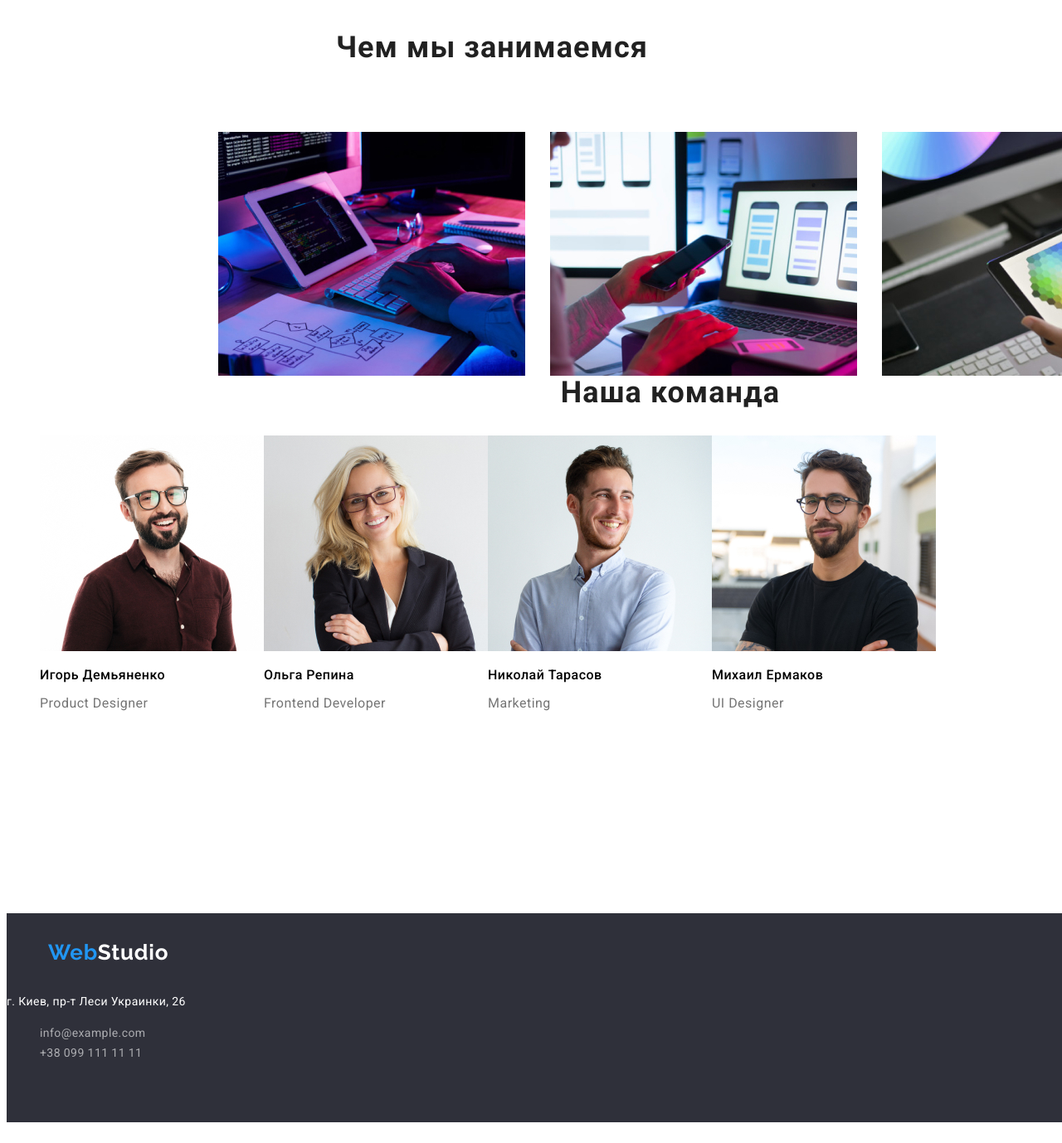
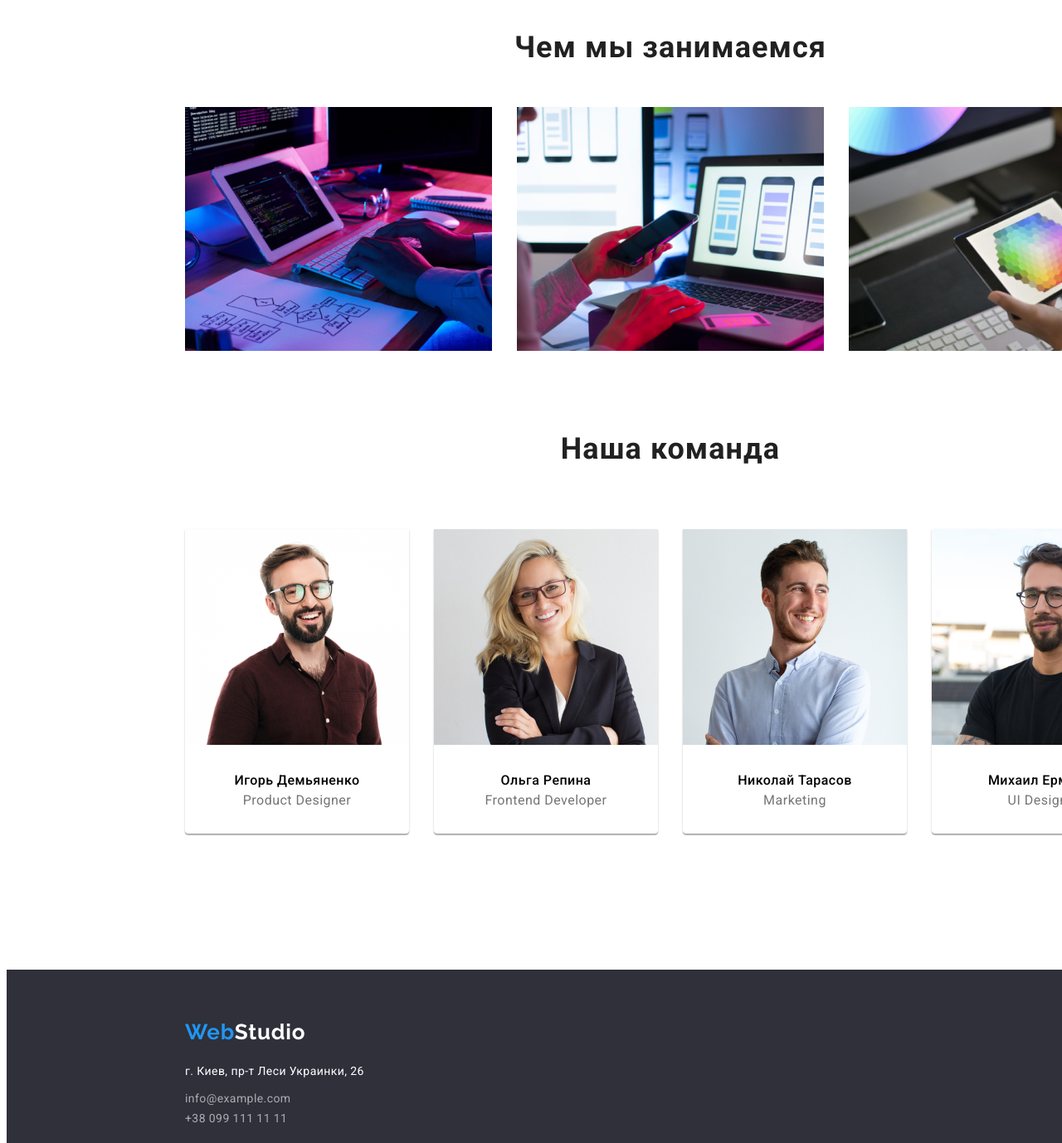
Before and after one commit to andrushi69/homework-3, a plain HTML site: page index.html in a window 1280 px wide. Shown: the part 940-2318 px from the top of the page at 83% size. Drawn offline with Linux system fonts and the light colour scheme.

Commit message:
update(Studio)

```diff
--- a/css/style.css
+++ b/css/style.css
@@ -1,8 +1,6 @@
-html{
-
+html {
   box-sizing: border-box;
 }
-
 body {
   font-family: Roboto, sans-serif;
 }
@@ -11,17 +9,15 @@ p {
 }
 
 /* header */
-.main-container{
+.main-container {
   height: 80px;
   display: flex;
   flex-direction: row;
   width: 1600px;
 }
-.navigation-container{
-
+.navigation-container {
   display: flex;
   flex-direction: row;
-
 }
 .title {
   color: #2196f3;
@@ -30,7 +26,6 @@ p {
   font-size: 26px;
   line-height: 1.19;
   letter-spacing: 0.03em;
-
 }
 .title-2 {
   color: black;
@@ -55,7 +50,7 @@ p {
   flex-direction: row;
   margin: auto;
 }
-.link-first{
+.link-first {
   text-decoration: none;
   color: black;
   margin: 32px 25px;
@@ -63,14 +58,14 @@ p {
   height: 16px;
 }
 
-.link-second{
+.link-second {
   text-decoration: none;
   color: black;
   margin: 32px 25px;
   width: 68px;
   height: 16px;
 }
-.main-link{
+.main-link {
   text-decoration: none;
   color: black;
   margin: 24px 43px 25px 215px;
@@ -81,7 +76,13 @@ p {
   text-decoration: none;
   color: black;
   margin: 32px 25px 32px 50px;
-
+}
+.footer-link {
+  text-decoration: none;
+  color: black;
+  margin: 60px 1240px 10px 215px;
+  width: 145px;
+  height: 31px;
 }
 .link-2 {
   color: #757575;
@@ -90,20 +91,27 @@ p {
 .link-3 {
   text-decoration: none;
   color: rgba(255, 255, 255, 0.6);
+  margin-bottom: 5px;
+  margin-top: 9px;
 }
-.link-4{
+.link-4 {
   color: #757575;
   text-decoration: none;
   margin: 32px 25px 32px 306px;
   width: 135px;
   height: 16px;
 }
-.link-5{
+.link-5 {
   color: #757575;
   text-decoration: none;
   margin: 32px 215px 32px 25px;
   width: 122px;
   height: 16px;
+}
+.link-6 {
+  text-decoration: none;
+  color: rgba(255, 255, 255, 0.6);
+  margin-top: 4px;
 }
 
 /* footer*/
@@ -115,18 +123,15 @@ p {
   display: flex;
   flex-direction: column;
   align-items: center;
-
 }
-.main-last-section{
-
+.main-last-section {
   background-color: #2f303a;
   color: #ffffff;
+  width: 1600px;
   height: 252px;
-  width: 1600px;
   display: flex;
   flex-direction: column;
-  align-items: flex-start;
-
+  text-align: start;
 }
 .title-3 {
   color: white;
@@ -144,15 +149,16 @@ p {
   letter-spacing: 0.03em;
   color: rgba(255, 255, 255, 0.6);
   list-style-type: none;
+  text-align: start;
+  padding: 0;
+  margin-top: 9px;
 }
 .list-2 :hover {
   color: #2196f3;
 }
-.profession-container{
-
+.profession-container {
   width: 1600px;
   height: 648px;
-
 }
 .address:hover {
   color: #2196f3;
@@ -165,6 +171,11 @@ p {
   letter-spacing: 0.03em;
   text-decoration: none;
   font-style: normal;
+  margin-top: 9px;
+  margin-bottom: 9px;
+}
+.last-footer-section {
+  margin: 10px 1154px 60px 215px;
 }
 /* main section  */
 .button {
@@ -182,7 +193,6 @@ p {
   width: 200px;
   height: 50px;
   margin: 15px 700px 200px 700px;
-
 }
 .button-2:hover {
   background-color: #2196f3;
@@ -213,42 +223,48 @@ p {
   line-height: 1.16;
   text-align: center;
   letter-spacing: 0.03em;
-  color:  #212121
+  color: #212121;
+  height: 42px;
+  margin: 0 27px 25px 27px;
+  padding: auto;
 }
 
-
-.third-section-title-2{
-
+.third-section-title-2 {
   font-family: Roboto;
   font-weight: bold;
   font-size: 36px;
   line-height: 1.16;
   text-align: center;
   letter-spacing: 0.03em;
-  color:  #212121;
-
+  color: #212121;
+  height: 42px;
+  margin: 94px 0 25px 0;
 }
 .third-section-list {
   list-style-type: none;
   display: flex;
   flex-direction: row;
-
 }
-.image-1{
-margin: 50px 15px 94px 215px;
+.image-1 {
+  margin-right: 15px;
+  margin-left: -40px;
+  margin-top: 25px;
 }
-.image-2{
-margin: 50px 15px 94px 15px;
+.image-2 {
+  margin-right: 15px;
+  margin-left: 15px;
+  margin-top: 25px;
 }
-.image-3{
-margin: 50px 215px 94px 15px;
+.image-3 {
+  margin-right: 0;
+  margin-left: 15px;
+  margin-top: 25px;
 }
 .proffession-section-list {
   list-style-type: none;
   display: flex;
   flex-direction: row;
-  width: 1170px;
-  height: 368px;
+  padding: 0;
 }
 
 /* portfolio section*/
@@ -258,12 +274,18 @@ margin: 50px 215px 94px 15px;
   font-size: 16px;
   line-height: 1.18;
   letter-spacing: 0.03em;
+  margin-top: 15px;
+  margin-bottom: 5px;
+  text-align: center;
 }
 .profession-section {
   font-family: Roboto;
   font-size: 16px;
   line-height: 1.18;
   letter-spacing: 0.03em;
+  text-align: center;
+  margin-top: 5px;
+  margin-bottom: 30px;
 }
 .button-section {
   list-style-type: none;
@@ -295,7 +317,7 @@ margin: 50px 215px 94px 15px;
   flex-direction: row;
   width: 1170px;
   margin: 94px 215px;
-
+  padding: 0;
 }
 .portfolio-description {
   font-family: Roboto;
@@ -311,13 +333,41 @@ margin: 50px 215px 94px 15px;
   letter-spacing: 0.06em;
 }
 
-.every-list-section{
+.every-list-section {
   width: 270px;
   height: 101px;
   margin: 0 30px 0 0;
 }
-.penultimate-section{
+.penultimate-section {
   width: 1170px;
-  height: 386px;
-
+  margin-left: 215px;
+  margin-right: 215px;
 }
+.product-designer {
+  margin: 50px 15px 94px 215px;
+  box-shadow: 0px 1px 3px rgba(0, 0, 0, 0.12), 0px 1px 1px rgba(0, 0, 0, 0.14),
+    0px 2px 1px rgba(0, 0, 0, 0.2);
+  border-radius: 0px 0px 4px 4px;
+}
+.frontend-developer {
+  margin: 50px 15px 94px 15px;
+  box-shadow: 0px 1px 3px rgba(0, 0, 0, 0.12), 0px 1px 1px rgba(0, 0, 0, 0.14),
+    0px 2px 1px rgba(0, 0, 0, 0.2);
+  border-radius: 0px 0px 4px 4px;
+}
+.marketing {
+  margin: 50px 15px 94px 15px;
+  box-shadow: 0px 1px 3px rgba(0, 0, 0, 0.12), 0px 1px 1px rgba(0, 0, 0, 0.14),
+    0px 2px 1px rgba(0, 0, 0, 0.2);
+  border-radius: 0px 0px 4px 4px;
+}
+.ui-designer {
+  margin: 50px 215px 94px 15px;
+  box-shadow: 0px 1px 3px rgba(0, 0, 0, 0.12), 0px 1px 1px rgba(0, 0, 0, 0.14),
+    0px 2px 1px rgba(0, 0, 0, 0.2);
+  border-radius: 0px 0px 4px 4px;
+}
+.proffessionalists-images {
+  border-radius: 0px;
+  margin-bottom: 15px;
+}
--- a/index.html
+++ b/index.html
@@ -107,13 +107,19 @@
 
         <ul class="proffession-section-list">
           <li class="product-designer">
-            <img src="./images/img-1.jpg" width="270" alt="Product Designer" />
+            <img
+              class="proffessionalists-images"
+              src="./images/img-1.jpg"
+              width="270"
+              alt="Product Designer"
+            />
             <h3 class="names-section">Игорь Демьяненко</h3>
             <p class="profession-section">Product Designer</p>
           </li>
 
-          <li>
+          <li class="frontend-developer">
             <img
+              class="proffessionalists-images"
               src="./images/img-2.jpg"
               width="270"
               alt="Frontend Developer"
@@ -122,14 +128,24 @@
             <p class="profession-section">Frontend Developer</p>
           </li>
 
-          <li>
-            <img src="./images/img-3.jpg" width="270" alt="Marketing" />
+          <li class="marketing">
+            <img
+              class="proffessionalists-images"
+              src="./images/img-3.jpg"
+              width="270"
+              alt="Marketing"
+            />
             <h3 class="names-section">Николай Тарасов</h3>
             <p class="profession-section">Marketing</p>
           </li>
 
-          <li>
-            <img src="./images/img-4.jpg" width="270" alt="UI Designer" />
+          <li class="ui-designer">
+            <img
+              class="proffessionalists-images"
+              src="./images/img-4.jpg"
+              width="270"
+              alt="UI Designer"
+            />
             <h3 class="names-section">Михаил Ермаков</h3>
             <p class="profession-section">UI Designer</p>
           </li>
@@ -138,9 +154,10 @@
     </main>
 
     <footer class="main-last-section">
-      <a class="link" href=""
+      <a class="footer-link" href=""
         ><span class="title">Web</span><span class="title-3">Studio</span></a
       >
+      <div class="last-footer-section">
         <address>
           <a class="address" href="https://goo.gl/maps/7uVj58UBJkN4F8YU9"
             >г. Киев, пр-т Леси Украинки, 26</a
@@ -152,10 +169,11 @@
               </a>
             </li>
             <li>
-            <a class="link-3" href="tel:+380991111111">+38 099 111 11 11</a>
+              <a class="link-6" href="tel:+380991111111">+38 099 111 11 11</a>
             </li>
           </ul>
         </address>
+      </div>
     </footer>
   </body>
 </html>
--- a/portfolio.html
+++ b/portfolio.html
@@ -5,6 +5,8 @@
     <meta http-equiv="X-UA-Compatible" content="IE=edge" />
     <meta name="viewport" content="width=device-width, initial-scale=1.0" />
     <title>Homework-3</title>
+    <link rel="stylesheet"
+        href="https://cdnjs.cloudflare.com/ajax/libs/modern-normalize/1.0.0/modern-normalize.min.css" />
     <link rel="stylesheet" href="./css/style.css" />
     <link rel="preconnect" href="https://fonts.gstatic.com" />
     <link
```
Lines whose indentation alone changed are shown as unchanged.
